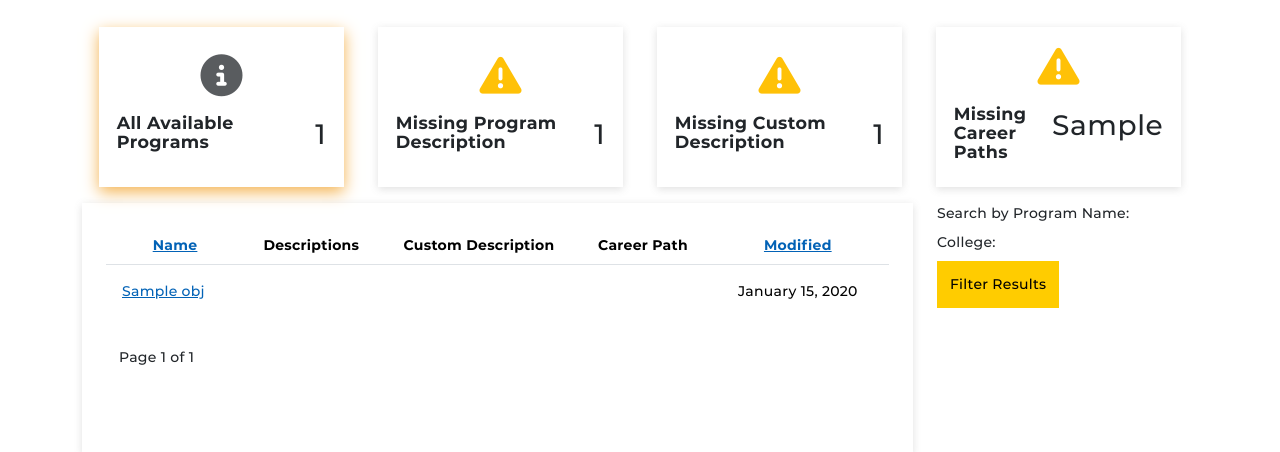
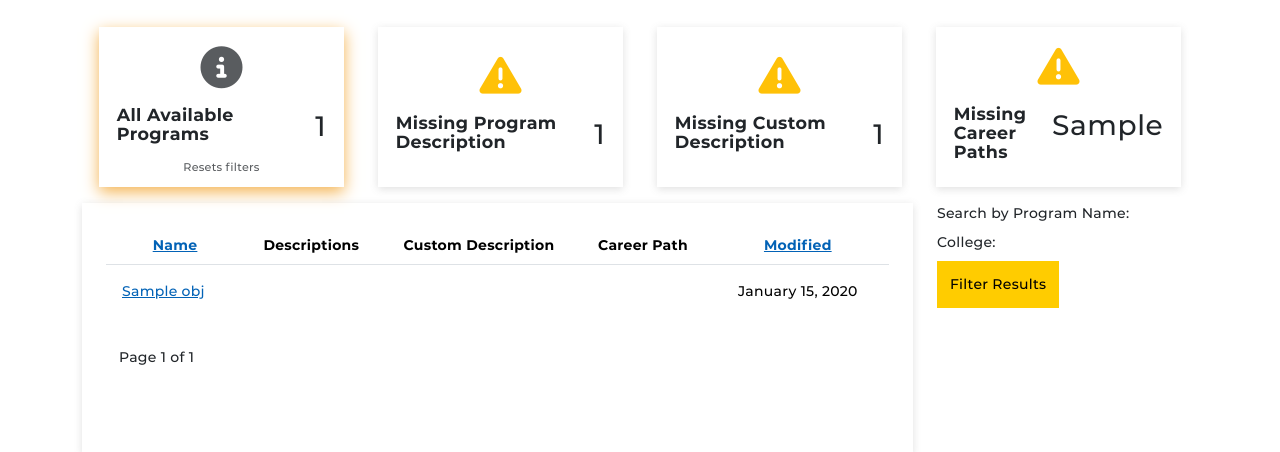
Before and after one commit to UCF/Search-Service-Django, a Django app: template templates/dashboard/program-list.html in a window 1280 px wide. Shown: the part 159-611 px from the top of the page. Run offline with Django 3.2, Linux system fonts and the light colour scheme; the template is opened without the code that fills it: most values are stand-ins (such as "Sample title", 1, 10 or a date in 2020); some libraries are stand-ins or nearby versions.

Commit message:
Added small bit of text noting that the all programs lists effectively resets the filters

```diff
--- a/templates/dashboard/program-list.html
+++ b/templates/dashboard/program-list.html
@@ -10,8 +10,9 @@
           </div>
           <div class="d-flex">
               <span class="p-2 h5">All Available Programs</span>
-              <span class="p-2 fs-2">{{ meta.program_count }}</spßan>
+              <span class="p-2 fs-2">{{ meta.program_count }}</span>
           </div>
+          <span class="small text-muted d-block text-center">Resets filters</span>
          </a>
         <a href="{% url 'dashboard.programs.list' %}?missing=missing" role="button" class="card m-1 border-0 custom-shadow-box d-flex align-items-center justify-content-center custom-sm-card {% if request.GET.missing == 'missing' %}active-card{% endif %}">
           <div class="py-2">
```
